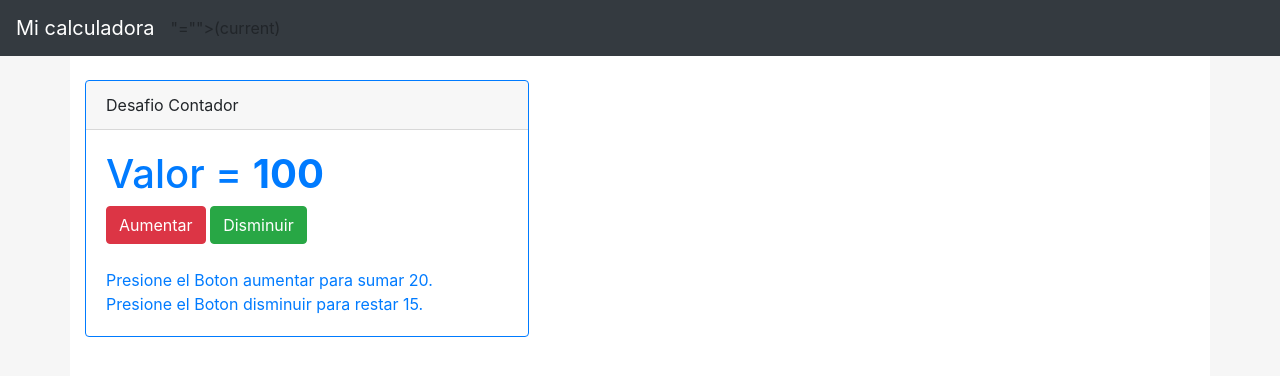
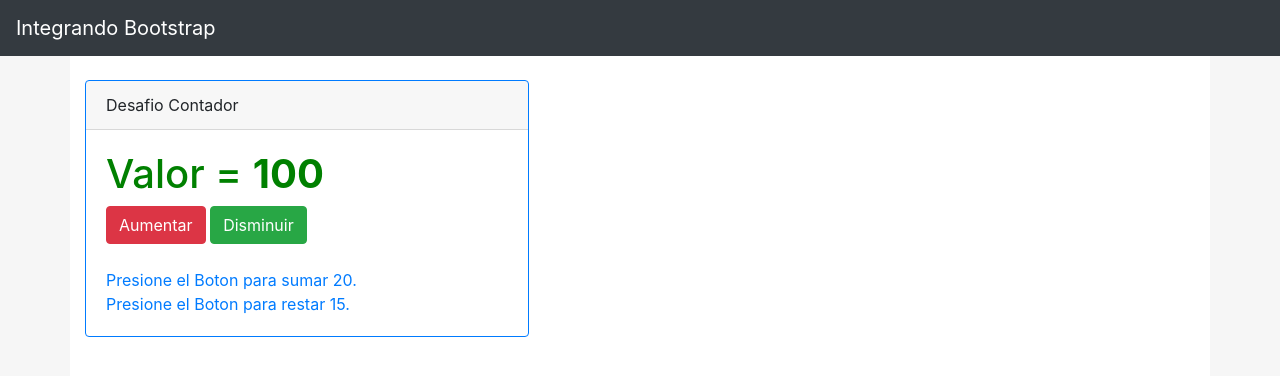
Before and after one commit to MercadoJavier66/Desafio-1-Contador, a plain HTML site: page index.html in a window 1280 px wide. Drawn offline with nearby package versions, Linux system fonts and the light colour scheme.

Commit message:
Desafio Contador

```diff
--- a/index.html
+++ b/index.html
@@ -6,23 +6,20 @@
     <meta name="viewport" content="width=device-width, initial-scale=1.0">
     <title>Desafio 1 - contador</title>
     <script src="https://cdn.jsdelivr.net/npm/vue@2/dist/vue.js"></script>
-
+    <script  src="/app.js" defer></script>
     <link rel="stylesheet" href="https://cdn.jsdelivr.net/npm/bootstrap@4.3.1/dist/css/bootstrap.min.css" integrity="sha384-ggOyR0iXCbMQv3Xipma34MD+dH/1fQ784/j6cY/iJTQUOhcWr7x9JvoRxT2MZw1T" crossorigin="anonymous">
     <link rel="stylesheet" href="/stylos.css">
 </head>
 <body style="background-color: #F6F6F6;">
     <div id="Monty">
         <nav class="navbar navbar-expand-lg navbar-dark bg-dark">
-            <a class="navbar-brand" href="#" style="cursor: default;">Mi calculadora</a>
+            <a class="navbar-brand" href="#" style="cursor: default;">Integrando Bootstrap</a>
             <button class="navbar-toggler" type="button" data-toggle="collapse" data-target="#navbarNavDropdown" aria-controls="navbarNavDropdown" aria-expanded="false" aria-label="Toggle navigation">
               <span class="navbar-toggler-icon"></span>
             </button>
             <div class="collapse navbar-collapse" id="navbarNavDropdown">
               <ul class="navbar-nav">
-                <li class="nav-item active">
-                  <a class="nav-link" href="#" style="cursor: default>Home <span class="sr-only">(current)</span></a>
-                </li>
-              </ul>
+               </ul>
             </div>
           </nav>
     <div class="container" style="background-color: white ; height: 100vh;"  >
@@ -30,20 +27,20 @@
         <div class="card border-primary mb-3" style="width: 40%;">
             <div class="card-header">Desafio Contador</div>
             <div class="card-body text-primary">
-                <h1>Valor = <span class="monty">{{ contador }}</span></h1>
+                <h1 class="micolor">Valor = <span class="etiqueta">{{ contador }}</span></h1>
                 <p class="card-text">
                     <button class="btn btn-danger" @click="Agregar()">Aumentar</button>
                     <button class="btn btn-success " @click="Disminuir()">Disminuir</button>
                     <br>
                     <br>
-                    Presione el Boton aumentar para sumar 20.
+                    Presione el Boton para sumar 20.
                     <br>
-                    Presione el Boton disminuir para restar 15.
+                    Presione el Boton para restar 15.
                 </p>
             </div>
         </div>
     </div>
     </div>
-    <script  src="/app.js" defer></script>
+
 </body>
 </html>
--- a/stylos.css
+++ b/stylos.css
@@ -1,3 +1,6 @@
-.monty{
+.etiqueta{
     font-weight: bold;
 }
+.micolor{
+    color: green;
+}
```
